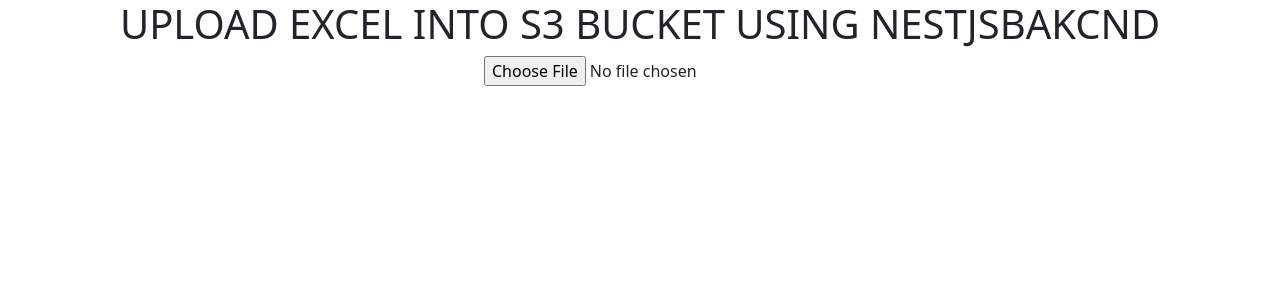
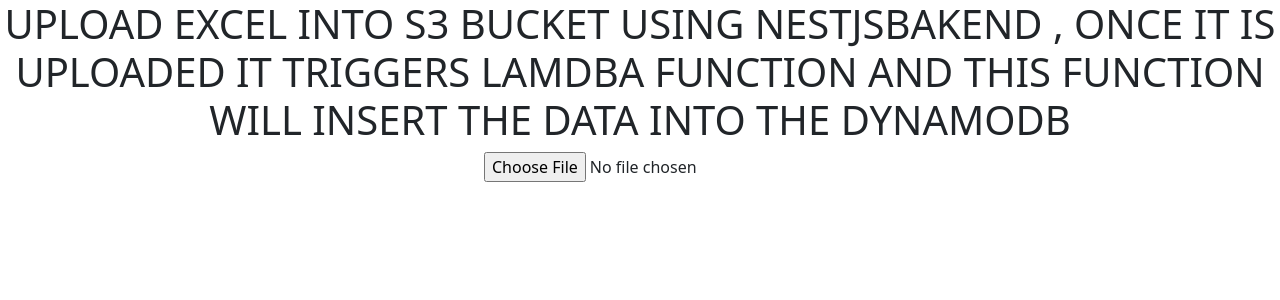
Before and after one commit to shivaganesh-Colon/quotes, a React (Create React App) app: page / in a window 1280 px wide. Shown: the top 300 px of the page. Built offline with nearby package versions, Linux system fonts and the light colour scheme; what aws-amplify would draw is missing.

Commit message:
added chnages

```diff
--- a/src/App.tsx
+++ b/src/App.tsx
@@ -34,7 +34,7 @@
   }
   return (
     <div className="App">
-      <h1 className='text-uppercase'>Upload excel into S3 bucket using nestjsBakcnd</h1>
+      <h1 className='text-uppercase'>Upload excel into S3 bucket using nestjsBakend , once it is uploaded it triggers lamdba function and this function will insert the data into the DynamoDB</h1>
       <input type="file" onChange={(e)=>{
          getFile(e)
       }} />
```
